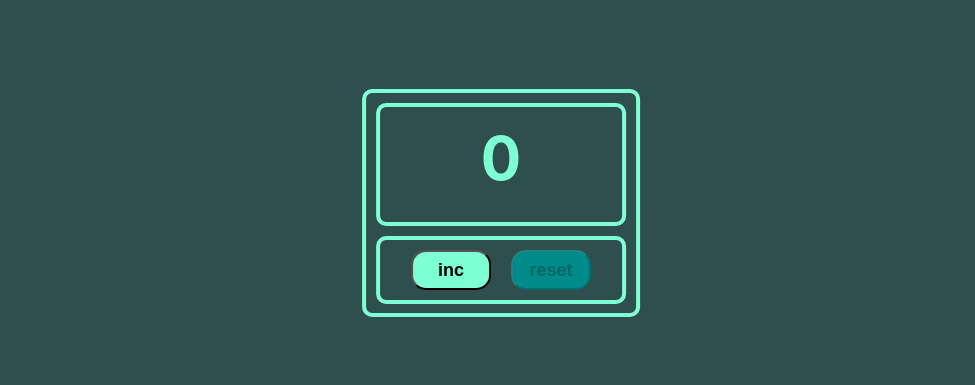
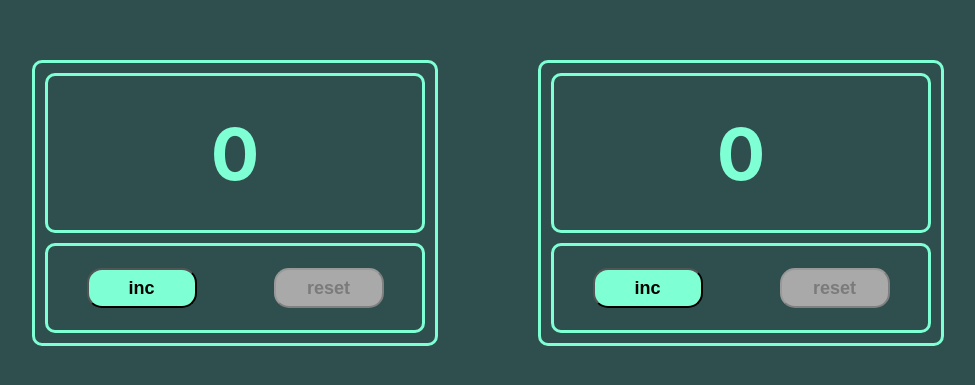
Before and after one commit to Kas-Telo/counter, a React (Create React App) app: page / in a window 1280 px wide. Shown: the part 197-582 px from the top of the page, without its empty margins (152-1127 px from the left). Built offline with nearby package versions, Linux system fonts and the light colour scheme.

Commit message:
modified css

```diff
--- a/src/App.css
+++ b/src/App.css
@@ -2,11 +2,15 @@
     width: 100vw;
     height: 100vh;
     background-color: darkslategrey;
+    display: flex;
+    flex-direction: row;
+    justify-content: center;
+    align-items: center;
 }
 
 .counter-wrapper {
-    position: absolute;
-    left: 50%;
-    top: 50%;
-    transform: translate(-55%, -50%);
+    margin-left: 50px;
 }
+.settings-wrapper {
+    margin-right: 50px;
+}
--- a/src/App.tsx
+++ b/src/App.tsx
@@ -19,13 +19,16 @@ function App() {
 
     return (
         <div className={"app-wrapper"}>
-            <div className={'counter-wrapper'}>
-                <Counter
-                    counter={counter}
-                    incrementCounter={incrementCounter}
-                    resetCounter={resetCounter}
-                />
-            </div>
+            <div className={'settings-wrapper'}><Counter
+                counter={counter}
+                incrementCounter={incrementCounter}
+                resetCounter={resetCounter}
+            /></div>
+            <div className={'counter-wrapper'}><Counter
+                counter={counter}
+                incrementCounter={incrementCounter}
+                resetCounter={resetCounter}
+            /></div>
         </div>
 
 
@@ -33,6 +36,4 @@ function App() {
 }
 
 
-
-
 export default App;
--- a/src/components/ButtonsBar/ButtonsBar.module.css
+++ b/src/components/ButtonsBar/ButtonsBar.module.css
@@ -1,28 +1,23 @@
 .btnBarDisplay {
-    height: 60px;
-    margin: 10px 0 10px 0;
-    border: aquamarine solid 4px;
+    display: flex;
+    justify-content: space-around;
+    align-items: center;
+    margin-top: 10px;
+    border: aquamarine solid 3px;
     border-radius: 10px;
-}
-
-.btnPosition {
-    margin: 10px 0 10px 0;
-    display: flex;
-    justify-content: center;
+    height: 90px;
+    box-sizing: border-box;
 }
 
 .btnDisplay button{
-    float: left;
-    margin-left: 10px;
-    margin-right: 10px;
     background-color: aquamarine;
     border-radius: 15px;
     font-size: large;
     font-weight: bold;
-    width: 80px;
+    width: 110px;
     height: 40px;
 }
 
 .btnDisplay button:disabled {
-    background-color: darkcyan;
+    background-color: darkgrey;
 }
--- a/src/components/ButtonsBar/ButtonsBar.tsx
+++ b/src/components/ButtonsBar/ButtonsBar.tsx
@@ -1,4 +1,4 @@
-import React, {useState} from 'react';
+import React from 'react';
 import s from './ButtonsBar.module.css'
 
 
@@ -23,7 +23,6 @@ export const ButtonsBar = (props: ButtonBarPropsType) => {
 
     return (
         <div className={s.btnBarDisplay}>
-            <div className={s.btnPosition}>
             <div className={s.btnDisplay}>
                 <button
                     disabled={isIncDisabled}
@@ -39,6 +38,5 @@ export const ButtonsBar = (props: ButtonBarPropsType) => {
                 </button>
             </div>
         </div>
-        </div>
     );
 };
--- a/src/components/Counter/Counter.module.css
+++ b/src/components/Counter/Counter.module.css
@@ -1,10 +1,22 @@
 .counter{
-    float: left;
-    margin-left: 60px;
-    border: aquamarine solid 4px;
+    display: flex;
+    flex-direction: column;
+    justify-content: center;
+    align-items: center;
+    border: aquamarine solid 3px;
     border-radius: 10px;
-    padding: 10px;
-    width: 250px;
-    height: 200px;
+    width: 400px;
+    height: 280px;
     color: aquamarine;
+
 }
+
+.innerCounter{
+    width: 380px;
+    height: 260px;
+    box-sizing: border-box;
+}
+
+.buttonBar {
+
+}
--- a/src/components/Counter/Counter.tsx
+++ b/src/components/Counter/Counter.tsx
@@ -12,8 +12,12 @@ type CounterPropsType = {
 export const Counter = (props: CounterPropsType) => {
     return (
         <div className={s.counter}>
-            <CounterDisplay counter={props.counter}/>
-            <ButtonsBar counter={props.counter} incrementCounter={props.incrementCounter} resetCounter={props.resetCounter}/>
+            <div className={s.innerCounter}>
+                <CounterDisplay counter={props.counter}/>
+                <ButtonsBar counter={props.counter}
+                               incrementCounter={props.incrementCounter}
+                               resetCounter={props.resetCounter}/>
+            </div>
         </div>
     );
 };
--- a/src/components/CounterDisplay/CounterDisplay.module.css
+++ b/src/components/CounterDisplay/CounterDisplay.module.css
@@ -1,11 +1,15 @@
 .counterDisplay {
-    height: 100px;
-    text-align: center;
-    padding-top: 15px;
-    border: aquamarine solid 4px;
-    font-size: 60px;
+    display:flex;
+    justify-content: center;
+    align-items: center;
+    height: 160px;
+    border: aquamarine solid 3px;
+    border-radius: 10px;
+    box-sizing: border-box;
+}
+.spanDisplay {
+    font-size: 72px;
     font-weight: bold;
-    border-radius: 10px;
 }
 
 .errorColor {
--- a/src/components/CounterDisplay/CounterDisplay.tsx
+++ b/src/components/CounterDisplay/CounterDisplay.tsx
@@ -1,4 +1,4 @@
-import React, {useState} from 'react';
+import React from 'react';
 import s from './CounterDisplay.module.css'
 
 type CounterDisplayPropsType = {
@@ -6,9 +6,10 @@ type CounterDisplayPropsType = {
 }
 
 export const CounterDisplay = (props: CounterDisplayPropsType) => {
+    let spanClassName = `${s.spanDisplay} ${props.counter === 5 ? s.errorColor : ''}`
     return (
         <div className={s.counterDisplay}>
-            <span className={props.counter === 5 ? s.errorColor : ''}>{props.counter}</span>
+            <span className={spanClassName}>{props.counter}</span>
         </div>
     );
 };
```
Lines whose indentation alone changed are shown as unchanged.
